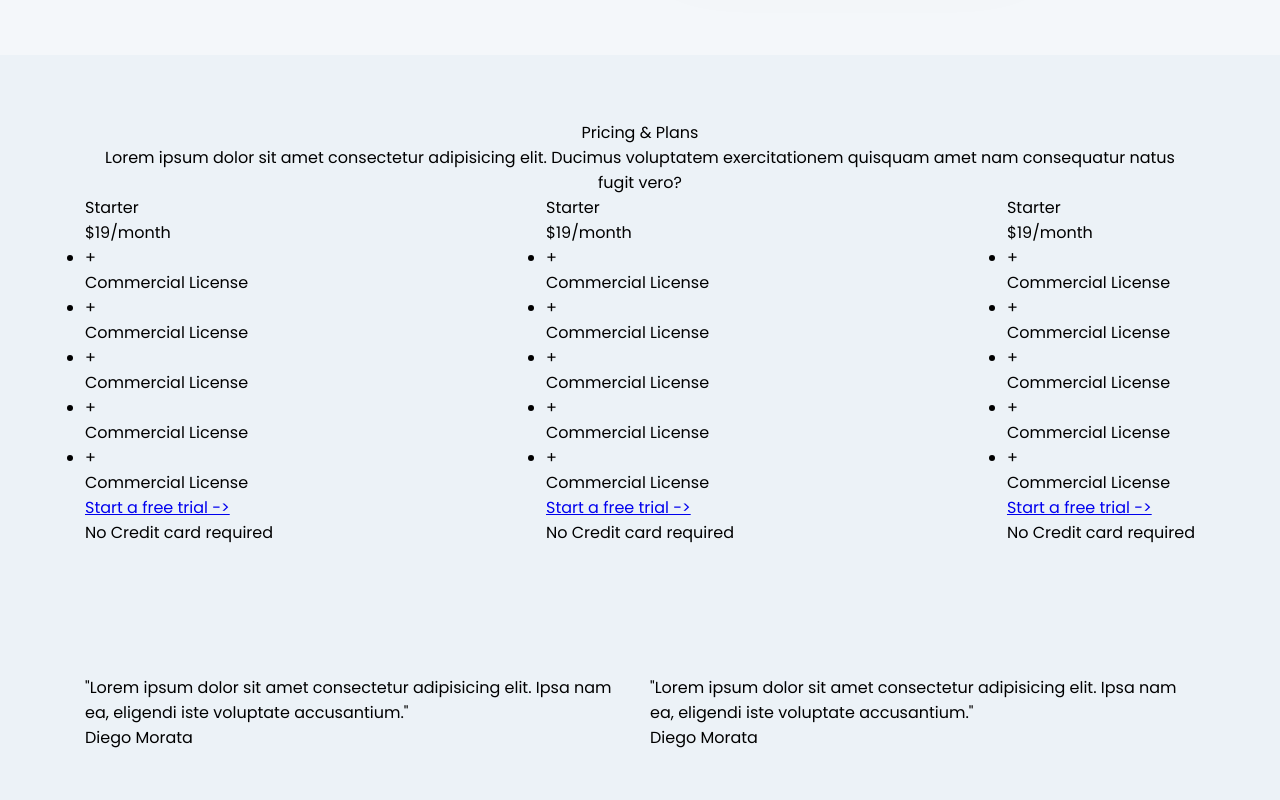
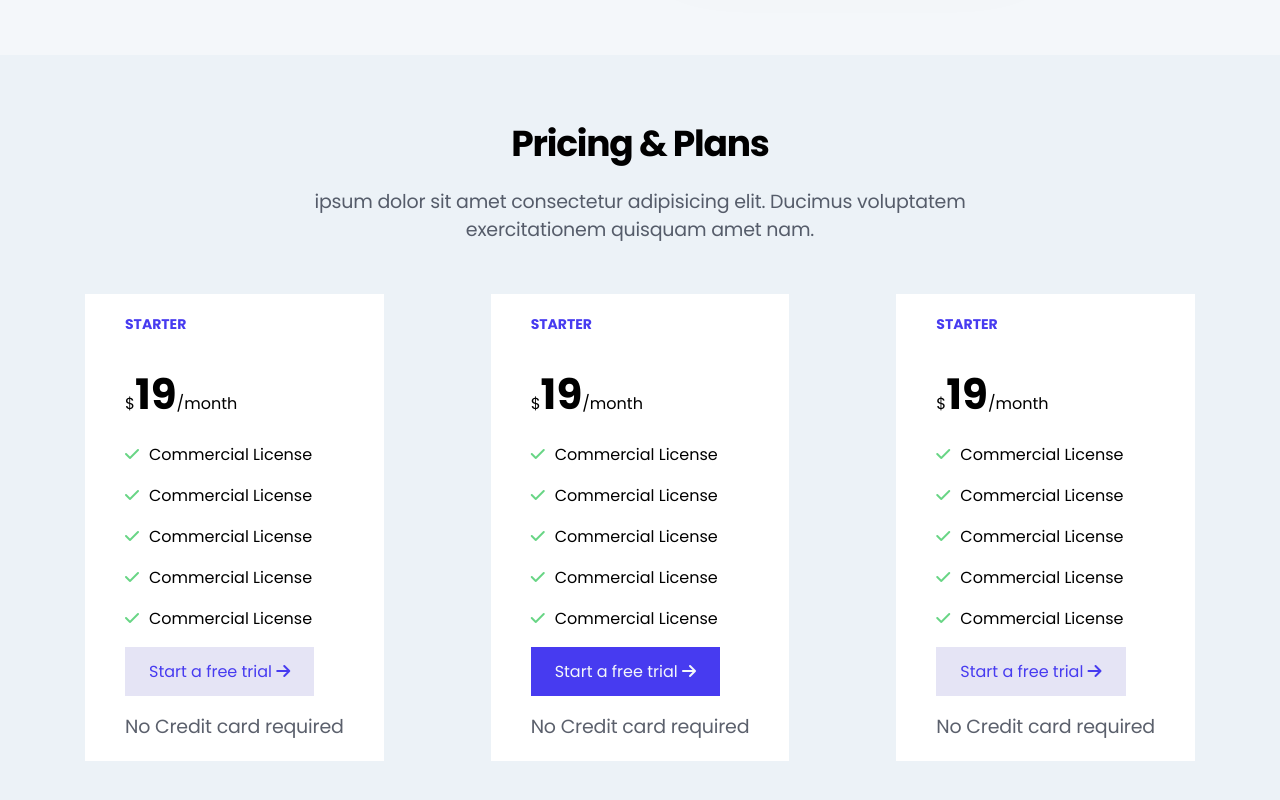
Before and after one commit to ctnylmz/landing-page, a plain HTML site: page index.html in a window 1280 px wide. Shown: the part 2500-3300 px from the top of the page. Drawn offline with Linux system fonts and the light colour scheme.

Commit message:
Create Price

```diff
--- a/Assets/css/style.css
+++ b/Assets/css/style.css
@@ -256,7 +256,7 @@ main #advanced .advanced-wrapper .advanced-context .btn a {
     text-decoration: none;
 }
 
-main #advanced .advanced-wrapper .advanced-context .btn a span{
+main #advanced .advanced-wrapper .advanced-context .btn a span {
     color: var(--primary);
     font-size: 21px;
     font-weight: 700;
@@ -317,7 +317,7 @@ main #feature .feature-wrapper .feature-context .btn a {
     text-decoration: none;
 }
 
-main #feature .feature-wrapper .feature-context .btn a span{
+main #feature .feature-wrapper .feature-context .btn a span {
     color: var(--primary);
     font-size: 21px;
     font-weight: 700;
@@ -334,7 +334,6 @@ main #feature .feature-wrapper .feature-context .btn i {
 
 
 /* Price */
-
 main #price {
     padding: 65px 0;
     background-color: var(--bg-light);
@@ -344,11 +343,103 @@ main #price .price-content {
     text-align: center;
 }
 
+main #price .price-content .title {
+    font-size: 36px;
+    font-weight: bold;
+    letter-spacing: -1.2px;
+    line-height: 48px;
+    margin-bottom: 20px;
+}
+
+main #price .price-content .description {
+    font-size: 19px;
+    font-weight: 400;
+    letter-spacing: -0.2px;
+    line-height: 28px;
+    margin-bottom: 50px;
+    color: #161c2db3;
+    max-width: 690px;
+    display: inline-block;
+}
+
 main #price .price-wrapper {
     display: flex;
     justify-content: space-between;
     align-items: center;
+
 }
+
+main #price .price-wrapper .price-card {
+    background-color: white;
+    padding: 20px 40px;
+}
+
+main #price .price-wrapper .price-card {
+    background-color: white;
+}
+
+main #price .price-wrapper .price-card .title {
+    color: var(--primary);
+    font-weight: bold;
+    font-size: 14px;
+    margin-bottom: 28px;
+}
+
+main #price .price-wrapper .price-card .price {
+    margin-bottom: 16px;
+}
+
+main #price .price-wrapper .price-card .price span {
+    font-weight: bold;
+    font-size: 42px;
+}
+
+
+main #price .price-wrapper .price-card .list ul {
+    list-style: none;
+
+}
+
+main #price .price-wrapper .price-card .list ul li {
+    display: flex;
+    align-items: center;
+    gap: 10px;
+    margin-bottom: 16px;
+}
+
+main #price .price-wrapper .price-card .list ul li span i {
+    color: var(--green);
+}
+
+main #price .price-wrapper .price-card .btn {
+     margin-bottom: 16px;
+}
+
+main #price .price-wrapper .price-card .btn a {
+    text-decoration: none;
+    background-color: #e5e4f5;
+    color: var(--primary);
+    display: inline-block;
+    padding: 12px 24px;
+}
+
+main #price .price-wrapper .price-card .btn a.active{
+    text-decoration: none;
+    background-color: var(--primary);
+    color: var(--bg-white);
+    display: inline-block;
+    padding: 12px 24px;
+}
+
+main #price .price-wrapper .price-card .footer p {
+    font-size: 19px;
+    font-weight: 400;
+    letter-spacing: -0.2px;
+    color: #161c2db3;
+
+}
+
+
 
 /* Comment */
 
--- a/index.html
+++ b/index.html
@@ -186,114 +186,129 @@
         <section id="price">
             <div class="container">
                 <div class="price-content">
-                    <div class="price-title">
+                    <div class="title">
                         Pricing & Plans
                     </div>
-                    <div class="price-description">
-                        Lorem ipsum dolor sit amet consectetur adipisicing elit. Ducimus voluptatem exercitationem
-                        quisquam amet nam consequatur natus fugit vero?
+                    <div class="description">
+                        ipsum dolor sit amet consectetur adipisicing elit. Ducimus voluptatem exercitationem
+                        quisquam amet nam.
                     </div>
                 </div>
                 <div class="price-wrapper">
                     <div class="price-card">
-                        <div class="price-card-title">
-                            Starter
+                        <div class="title">
+                            STARTER
                         </div>
-                        <div class="price-card-price">
+                        <div class="price">
                             $<span>19</span>/month
                         </div>
-                        <div class="price-card-list">
+                        <div class="list">
                             <ul>
-                                <li><span>+</span>
+                                <li>
+                                    <span><i class="fa-solid fa-check"></i></span>
                                     <p>Commercial License</p>
                                 </li>
-                                <li><span>+</span>
+                                <li>
+                                    <span><i class="fa-solid fa-check"></i></span>
                                     <p>Commercial License</p>
                                 </li>
-                                <li><span>+</span>
+                                <li>
+                                    <span><i class="fa-solid fa-check"></i></span>
                                     <p>Commercial License</p>
                                 </li>
-                                <li><span>+</span>
+                                <li>
+                                    <span><i class="fa-solid fa-check"></i></span>
                                     <p>Commercial License</p>
                                 </li>
-                                <li><span>+</span>
+                                <li>
+                                    <span><i class="fa-solid fa-check"></i></span>
                                     <p>Commercial License</p>
                                 </li>
                             </ul>
                         </div>
 
-                        <div class="price-card-btn">
-                            <a href="#">Start a free trial -></a>
+                        <div class="btn">
+                            <a href="#">Start a free trial  <i class="fa-solid fa-arrow-right"></i></a>
                         </div>
-                        <div class="price-card-footer-text">
+                        <div class="footer">
                             <p>No Credit card required</p>
                         </div>
                     </div>
-                    <div class="price-card">
-                        <div class="price-card-title">
-                            Starter
+                     <div class="price-card">
+                        <div class="title">
+                            STARTER
                         </div>
-                        <div class="price-card-price">
+                        <div class="price">
                             $<span>19</span>/month
                         </div>
-                        <div class="price-card-list">
+                        <div class="list">
                             <ul>
-                                <li><span>+</span>
+                                <li>
+                                    <span><i class="fa-solid fa-check"></i></span>
                                     <p>Commercial License</p>
                                 </li>
-                                <li><span>+</span>
+                                <li>
+                                    <span><i class="fa-solid fa-check"></i></span>
                                     <p>Commercial License</p>
                                 </li>
-                                <li><span>+</span>
+                                <li>
+                                    <span><i class="fa-solid fa-check"></i></span>
                                     <p>Commercial License</p>
                                 </li>
-                                <li><span>+</span>
+                                <li>
+                                    <span><i class="fa-solid fa-check"></i></span>
                                     <p>Commercial License</p>
                                 </li>
-                                <li><span>+</span>
+                                <li>
+                                    <span><i class="fa-solid fa-check"></i></span>
                                     <p>Commercial License</p>
                                 </li>
                             </ul>
                         </div>
 
-                        <div class="price-card-btn">
-                            <a href="#">Start a free trial -></a>
+                        <div class="btn ">
+                            <a class="active" href="#">Start a free trial  <i class="fa-solid fa-arrow-right"></i></a>
                         </div>
-                        <div class="price-card-footer-text">
+                        <div class="footer">
                             <p>No Credit card required</p>
                         </div>
                     </div>
-                    <div class="price-card">
-                        <div class="price-card-title">
-                            Starter
+                     <div class="price-card">
+                        <div class="title">
+                            STARTER
                         </div>
-                        <div class="price-card-price">
+                        <div class="price">
                             $<span>19</span>/month
                         </div>
-                        <div class="price-card-list">
+                        <div class="list">
                             <ul>
-                                <li><span>+</span>
+                                <li>
+                                    <span><i class="fa-solid fa-check"></i></span>
                                     <p>Commercial License</p>
                                 </li>
-                                <li><span>+</span>
+                                <li>
+                                    <span><i class="fa-solid fa-check"></i></span>
                                     <p>Commercial License</p>
                                 </li>
-                                <li><span>+</span>
+                                <li>
+                                    <span><i class="fa-solid fa-check"></i></span>
                                     <p>Commercial License</p>
                                 </li>
-                                <li><span>+</span>
+                                <li>
+                                    <span><i class="fa-solid fa-check"></i></span>
                                     <p>Commercial License</p>
                                 </li>
-                                <li><span>+</span>
+                                <li>
+                                    <span><i class="fa-solid fa-check"></i></span>
                                     <p>Commercial License</p>
                                 </li>
                             </ul>
                         </div>
 
-                        <div class="price-card-btn">
-                            <a href="#">Start a free trial -></a>
+                        <div class="btn">
+                            <a href="#">Start a free trial  <i class="fa-solid fa-arrow-right"></i></a>
                         </div>
-                        <div class="price-card-footer-text">
+                        <div class="footer">
                             <p>No Credit card required</p>
                         </div>
                     </div>
```
Lines whose indentation alone changed are shown as unchanged.
